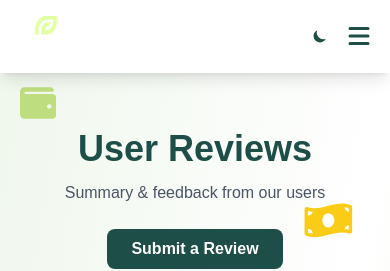
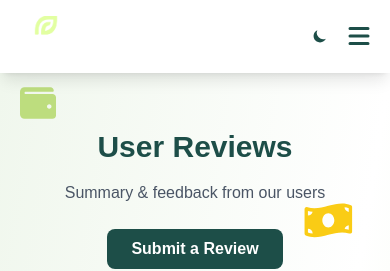
Before and after one commit to AlFahad47/Lenden, a Next.js app: page /review in a window 390 px wide. Shown: the top 271 px of the page. Built offline with nearby package versions, Linux system fonts and the light colour scheme.

Commit message:
update review page heading design

```diff
--- a/src/app/review/page.tsx
+++ b/src/app/review/page.tsx
@@ -118,7 +118,7 @@ export default function Page() {
 
       {/* Header */}
 <div className="relative max-w-6xl mx-auto px-6 py-14 text-center z-10">
-  <h1 className="text-4xl md:text-5xl font-bold text-[#1D4E48] dark:text-[#BDDD7E]">User Reviews</h1>
+  <h1 className="text-3xl md:text-5xl font-extrabold  text-[#1D4E48] dark:text-gray-50  mb-4">User Reviews</h1>
   <p className="mt-3 text-gray-600 dark:text-gray-300">Summary & feedback from our users</p>
 
   {/* Scroll to form button */}
```
